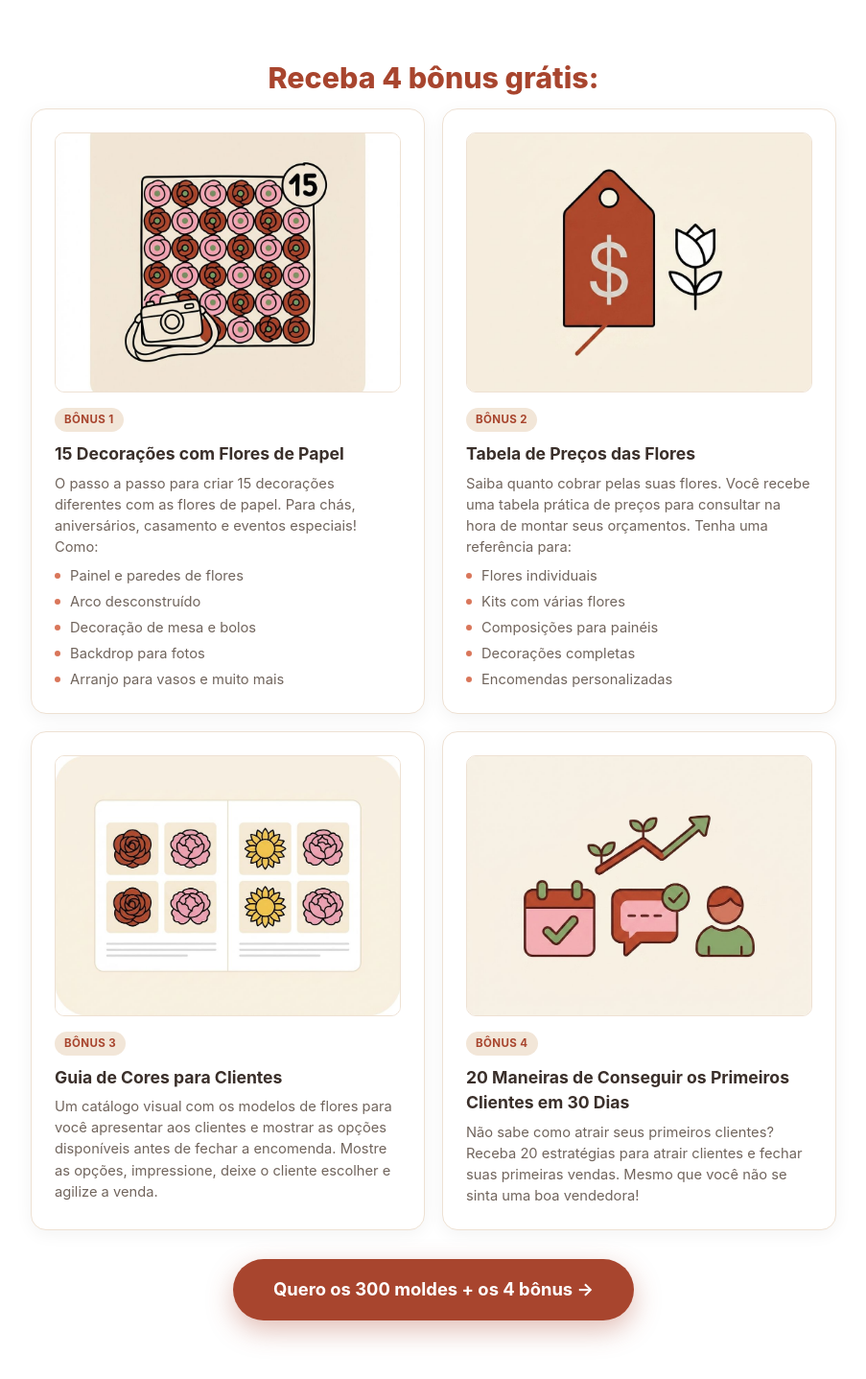
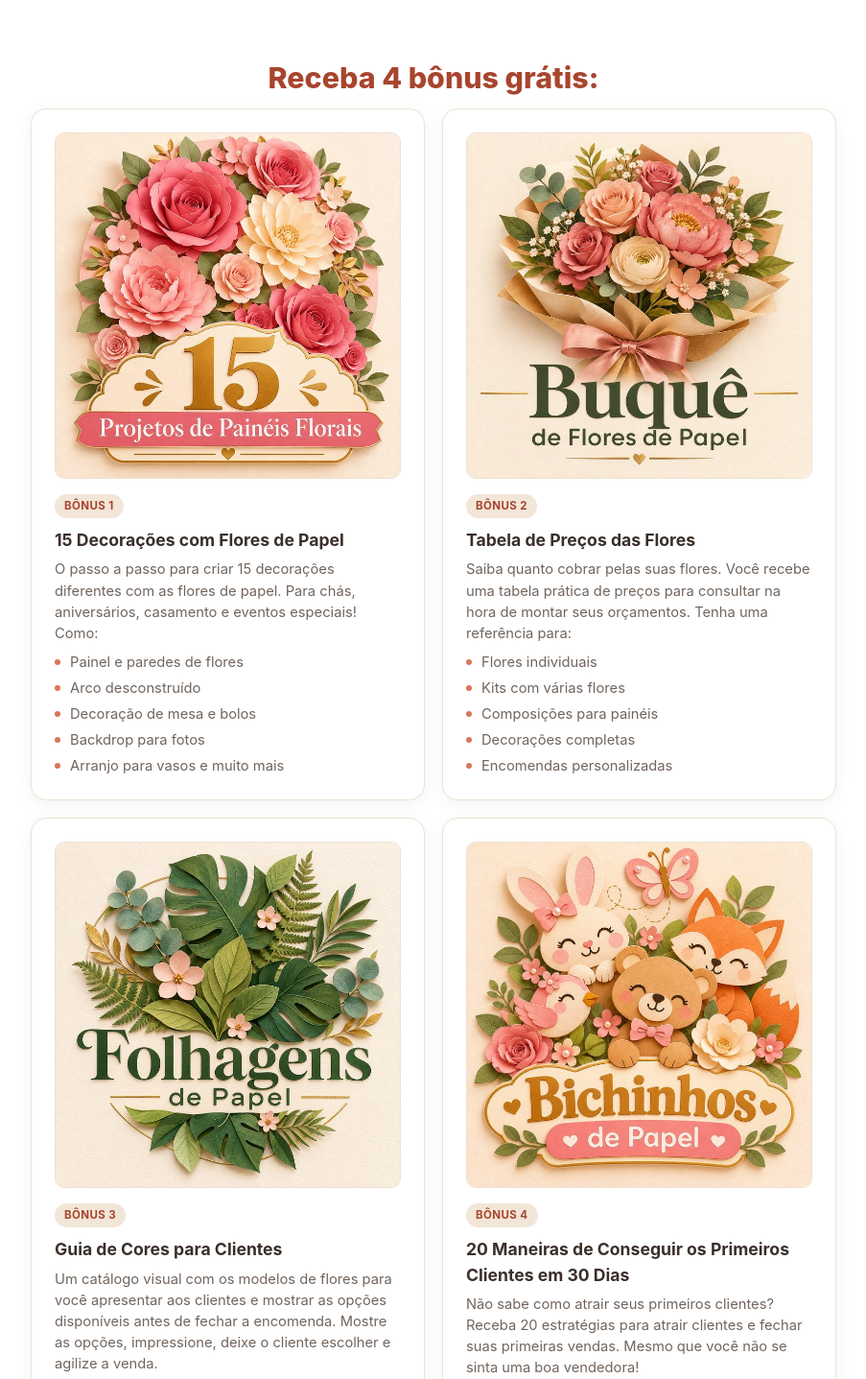
Before and after one commit to NicolasSDevz/moldeflordepapel, a plain HTML site: page index.html in a window 1280 px wide. Shown: the part 4800-6237 px from the top of the page at 96% size, without its empty margins (188-1091 px from the left). Drawn offline with Linux system fonts and the light colour scheme; no server answers.

Commit message:
Fotos dos bônus trocadas pelas dos order bumps do checkout
Co-Authored-By: Claude Opus 5.5 <noreply@anthropic.com>

```diff
--- a/index.html
+++ b/index.html
@@ -319,7 +319,7 @@
     border-radius:10px;overflow:hidden;margin-bottom:14px;
     border:1px solid #eee1d3;
   }
-  .card .bonus-photo img{width:100%;aspect-ratio:4/3;object-fit:cover;display:block;}
+  .card .bonus-photo img{width:100%;aspect-ratio:1/1;object-fit:cover;display:block;}
   .card .tag{
     display:inline-block;background:var(--cream-2);color:var(--accent);
     font-size:.72rem;font-weight:700;letter-spacing:.4px;padding:4px 10px;
@@ -689,7 +689,7 @@
     <p class="section-title">Receba 4 bônus grátis:</p>
     <div class="cards">
       <div class="card">
-        <div class="bonus-photo"><img src="assets/img/decoracao.jpg" alt="Decorações com flores de papel para chás, aniversários e casamentos"></div>
+        <div class="bonus-photo"><img src="assets/img/bump-paineis.jpg" alt="Decorações com flores de papel para chás, aniversários e casamentos"></div>
         <span class="tag">Bônus 1</span>
         <h3>15 Decorações com Flores de Papel</h3>
         <p>O passo a passo para criar 15 decorações diferentes com as flores de papel. Para chás, aniversários, casamento e eventos especiais! Como:</p>
@@ -702,7 +702,7 @@
         </ul>
       </div>
       <div class="card">
-        <div class="bonus-photo"><img src="assets/img/tabelapreco.jpg" alt="Tabela de preços das flores de papel"></div>
+        <div class="bonus-photo"><img src="assets/img/bump-buque.jpg" alt="Tabela de preços das flores de papel"></div>
         <span class="tag">Bônus 2</span>
         <h3>Tabela de Preços das Flores</h3>
         <p>Saiba quanto cobrar pelas suas flores. Você recebe uma tabela prática de preços para consultar na hora de montar seus orçamentos. Tenha uma referência para:</p>
@@ -715,13 +715,13 @@
         </ul>
       </div>
       <div class="card">
-        <div class="bonus-photo"><img src="assets/img/Catalogodeflores.jpg" alt="Catálogo de flores de papel para apresentar aos clientes"></div>
+        <div class="bonus-photo"><img src="assets/img/bump-folhagens.jpg" alt="Catálogo de flores de papel para apresentar aos clientes"></div>
         <span class="tag">Bônus 3</span>
         <h3>Guia de Cores para Clientes</h3>
         <p>Um catálogo visual com os modelos de flores para você apresentar aos clientes e mostrar as opções disponíveis antes de fechar a encomenda. Mostre as opções, impressione, deixe o cliente escolher e agilize a venda.</p>
       </div>
       <div class="card">
-        <div class="bonus-photo"><img src="assets/img/maneirasdeconseguir.jpg" alt="Mulher conseguindo seus primeiros clientes para venda de flores de papel"></div>
+        <div class="bonus-photo"><img src="assets/img/bump-bichinhos.jpg" alt="Mulher conseguindo seus primeiros clientes para venda de flores de papel"></div>
         <span class="tag">Bônus 4</span>
         <h3>20 Maneiras de Conseguir os Primeiros Clientes em 30 Dias</h3>
         <p>Não sabe como atrair seus primeiros clientes? Receba 20 estratégias para atrair clientes e fechar suas primeiras vendas. Mesmo que você não se sinta uma boa vendedora!</p>
```
Also changed, not shown: assets/img/bump-bichinhos.jpg (added), assets/img/bump-buque.jpg (added), assets/img/bump-folhagens.jpg (added), assets/img/bump-paineis.jpg (added).
